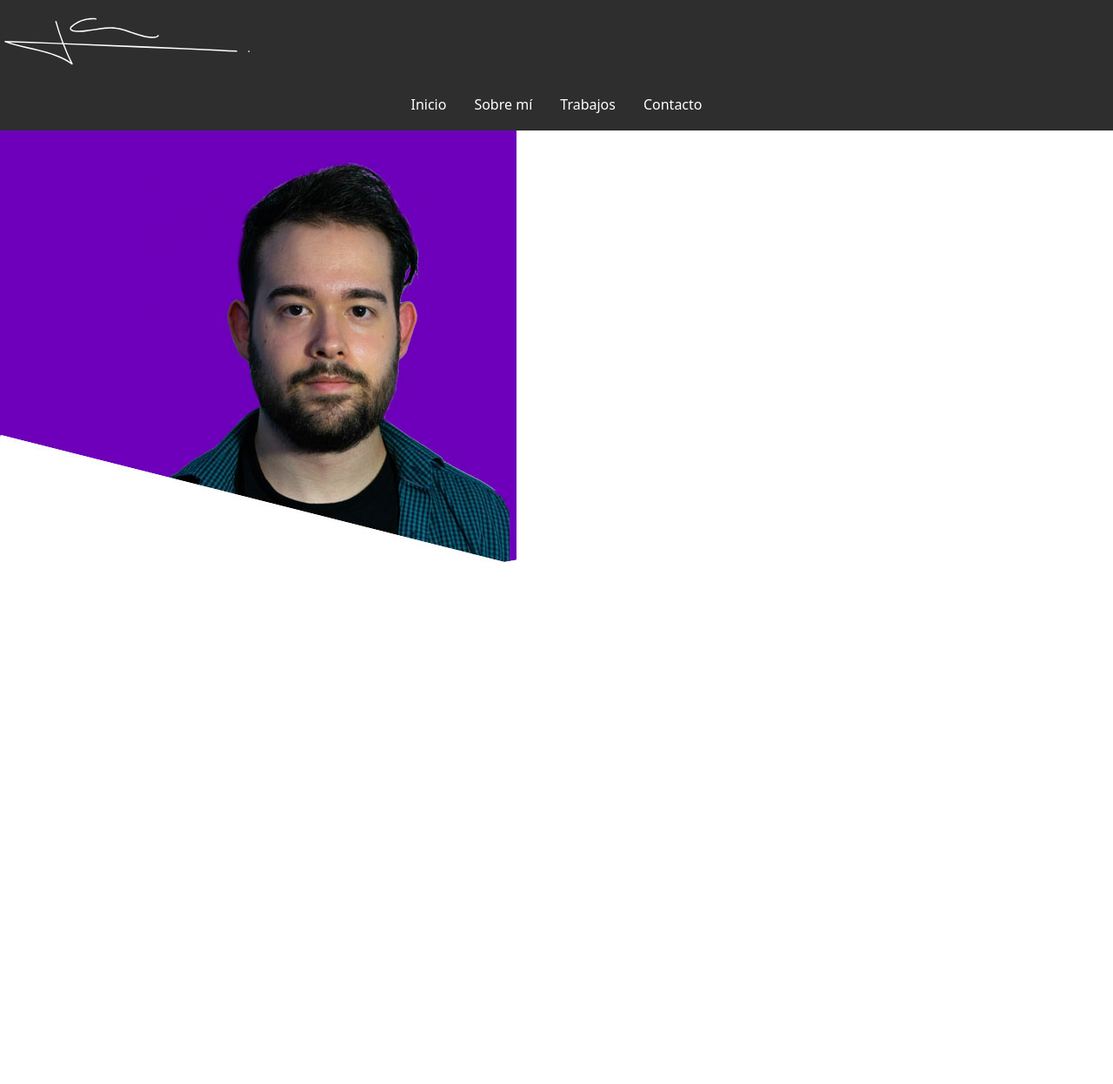
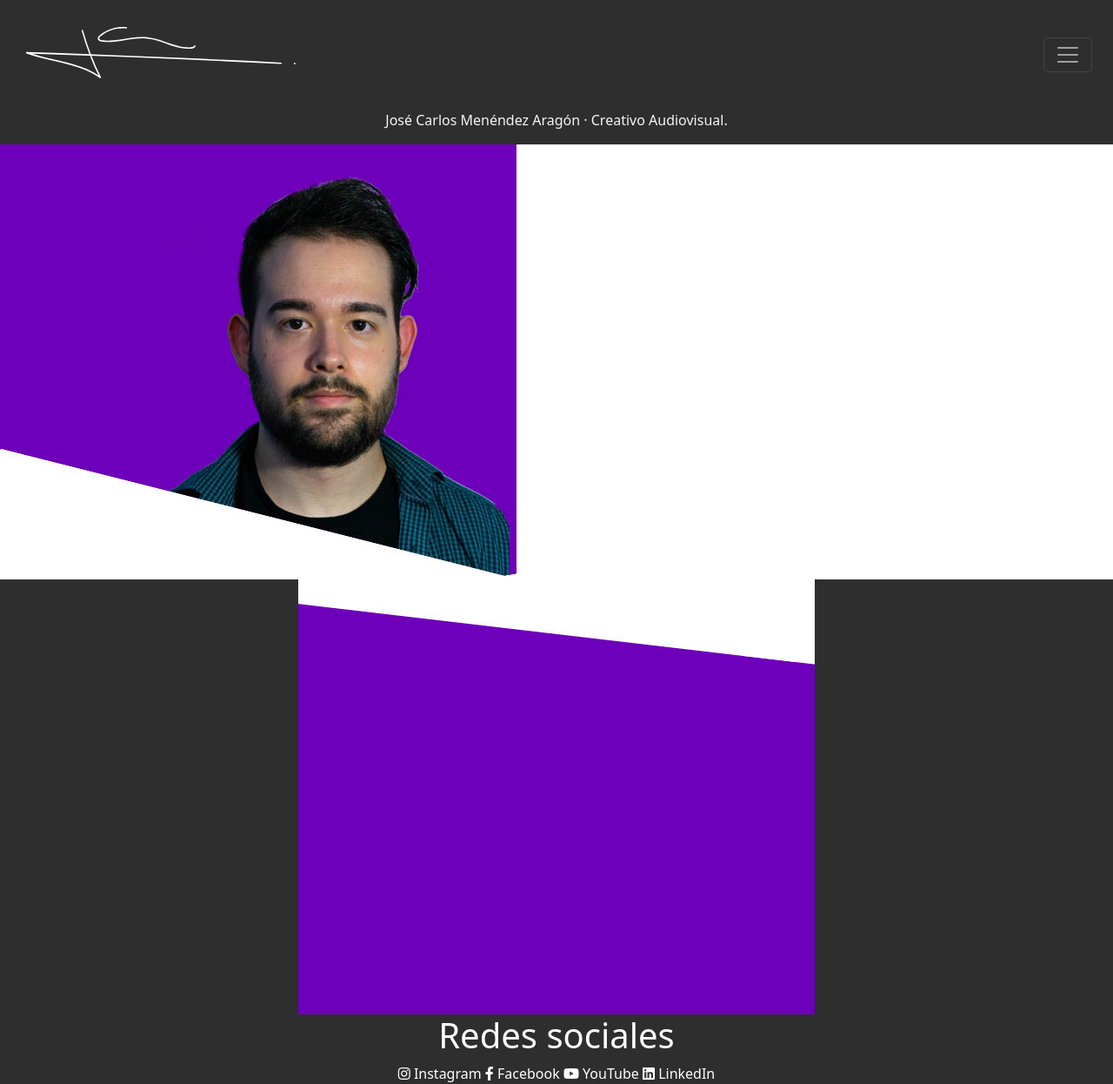
Before and after one commit to Jmenendezasir/Proyectos-LMGSI, a PHP site: page / in a window 1280 px wide. Shown: the whole page at 87% size. Before the commit the page ends 646 px from the top, so only its background shows below. Run offline with PHP 8.4, Linux system fonts and the light colour scheme; some libraries are stand-ins or nearby versions.

Commit message:
Proyecto: Navicon con Bootstrap, Nav, título y footer

```diff
--- a/HTML/Portfolio/css/movil.css
+++ b/HTML/Portfolio/css/movil.css
@@ -4,18 +4,56 @@
     margin: 0;
 }
 
+#container  {
+    display: grid;
+}
+
 header {
     background-color: rgb(46, 46, 46);
-    height: 150px;
 }
 
 header img {
-    height: 100px;
+    height: 110px;
 }
+
+header img:hover {
+    transition: .5s;
+    height: 115px;
+}
+header p {
+    color: whitesmoke;
+    text-align: center;
+    font-size: 12pt;
+}
+
+header div {
+    background-color:rgb(46, 46, 46) ;
+}
+
 header ul li a {
     color: white;
+    font-size: 15pt;
 }
 
 header ul li a:hover {
     color: purple;
 }
+
+
+
+
+
+
+footer {
+    background-color:rgb(46, 46, 46) ;
+    color: white;
+    text-align: center;
+}
+footer nav a {
+    text-decoration: none;
+    color: white;
+}
+footer nav a:hover {
+    transition: .2s;
+    color: purple;
+}
--- a/HTML/Portfolio/index.html
+++ b/HTML/Portfolio/index.html
@@ -5,16 +5,22 @@
     <meta name="viewport" content="width=device-width, initial-scale=1.0">
     <title>José Carlos Menéndez - Creativo audiovisual y desarrollador Web</title>
     <link rel="stylesheet" href="bootstrap/css/bootstrap.min.css">
-    <link rel="stylesheet" href="css/movil.css">
+    <link rel="stylesheet" href="https://cdnjs.cloudflare.com/ajax/libs/font-awesome/5.15.1/css/all.min.css">
+    <link rel="stylesheet" MEDIA='screen and (min-width:0px)'   href="css/movil.css">
     <link rel="stylesheet" media="screen and (min-width:650px)"  href="css/tablet.css">
     <link rel="stylesheet" media="screen and (min-width:900px)"  href="css/escritorio.css">
+    <script src="https://ajax.googleapis.com/ajax/libs/jquery/3.5.1/jquery.min.js"></script>
+    <script src="https://cdn.jsdelivr.net/npm/bootstrap@5.0.0-beta1/dist/js/bootstrap.bundle.min.js" integrity="sha384-ygbV9kiqUc6oa4msXn9868pTtWMgiQaeYH7/t7LECLbyPA2x65Kgf80OJFdroafW" crossorigin="anonymous"></script>
+    <script src="https://cdn.jsdelivr.net/npm/@popperjs/core@2.5.4/dist/umd/popper.min.js" integrity="sha384-q2kxQ16AaE6UbzuKqyBE9/u/KzioAlnx2maXQHiDX9d4/zp8Ok3f+M7DPm+Ib6IU" crossorigin="anonymous"></script>
+    <script src="https://cdn.jsdelivr.net/npm/bootstrap@5.0.0-beta1/dist/js/bootstrap.min.js" integrity="sha384-pQQkAEnwaBkjpqZ8RU1fF1AKtTcHJwFl3pblpTlHXybJjHpMYo79HY3hIi4NKxyj" crossorigin="anonymous"></script>
+    <script src = "js/app.js"></script>
 </head>
 <body>
 </head>
 <body>
-    <div id="container"></div>
-        <header>
-            <img src="img/firma.svg" alt="">
+    <div id="container-fluid"></div>
+        <header class="row">
+                <div class="collapse" id="navbarToggleExternalContent">
                     <ul class="nav justify-content-center">
                         <li class="nav-item">
                           <a class="nav-link active" aria-current="page" href="#">Inicio</a>
@@ -29,11 +35,42 @@
                           <a class="nav-link" href="#" tabindex="-1" aria-disabled="true">Contacto</a>
                         </li>
                       </ul>
+                </div>
+                    <nav class="navbar navbar-dark">
+                <div class="container-fluid">
+                    <img src="img/firma.svg" alt="">
+                    <button class="navbar-toggler" type="button" data-bs-toggle="collapse" data-bs-target="#navbarToggleExternalContent" aria-controls="navbarToggleExternalContent" aria-expanded="false" aria-label="Toggle navigation">
+                        <span class="navbar-toggler-icon"></span>
+                    </button>
+                </div>
+              </nav>
+              <p>José Carlos Menéndez Aragón · Creativo Audiovisual.</p>
         </header>
         <main>
             <img src="img/banner-movil.jpg" alt="">
         </main>
     </div>
+    <footer>
+        <img src="img/banner2-movil.jpg" alt="">
+        <h1>Redes sociales</h1>
+        <nav>
+            <a href="https://www.instagram.com/jmenendezara/">
+                <i class="fab fa-instagram"></i>
+                <span>Instagram</span>
+            </a>
+            <a href="https://www.facebook.com/joselikocarliko.menendezaragon/">
+                <i class="fab fa-facebook-f"></i>
+                <span>Facebook</span>
+            </a>
+            <a href="https://www.youtube.com/user/hijodevaladreHD/videos">
+                <i class="fab fa-youtube"></i>
+                <span>YouTube</span>
+            </a>
+            <a href="https://www.linkedin.com/in/jos%C3%A9-carlos-men%C3%A9ndez-arag%C3%B3n-b734241b4/">
+                <i class="fab fa-linkedin"></i>
+                <span>LinkedIn</span>
+            </a>
+        </nav>
     </footer>
 </body>
 </html>
--- a/HTML/Portfolio/js/app.js
+++ b/HTML/Portfolio/js/app.js
@@ -0,0 +1,6 @@
+let doc = $(document);
+doc.ready(iniciar);
+
+function iniciar(){
+    console.log ('iniciando');
+}
```
Also changed, not shown: HTML/Portfolio/img/banner2-movil.jpg (added), HTML/Portfolio/img/banner2-tablet.jpg (added). Lines whose indentation alone changed are shown as unchanged.
